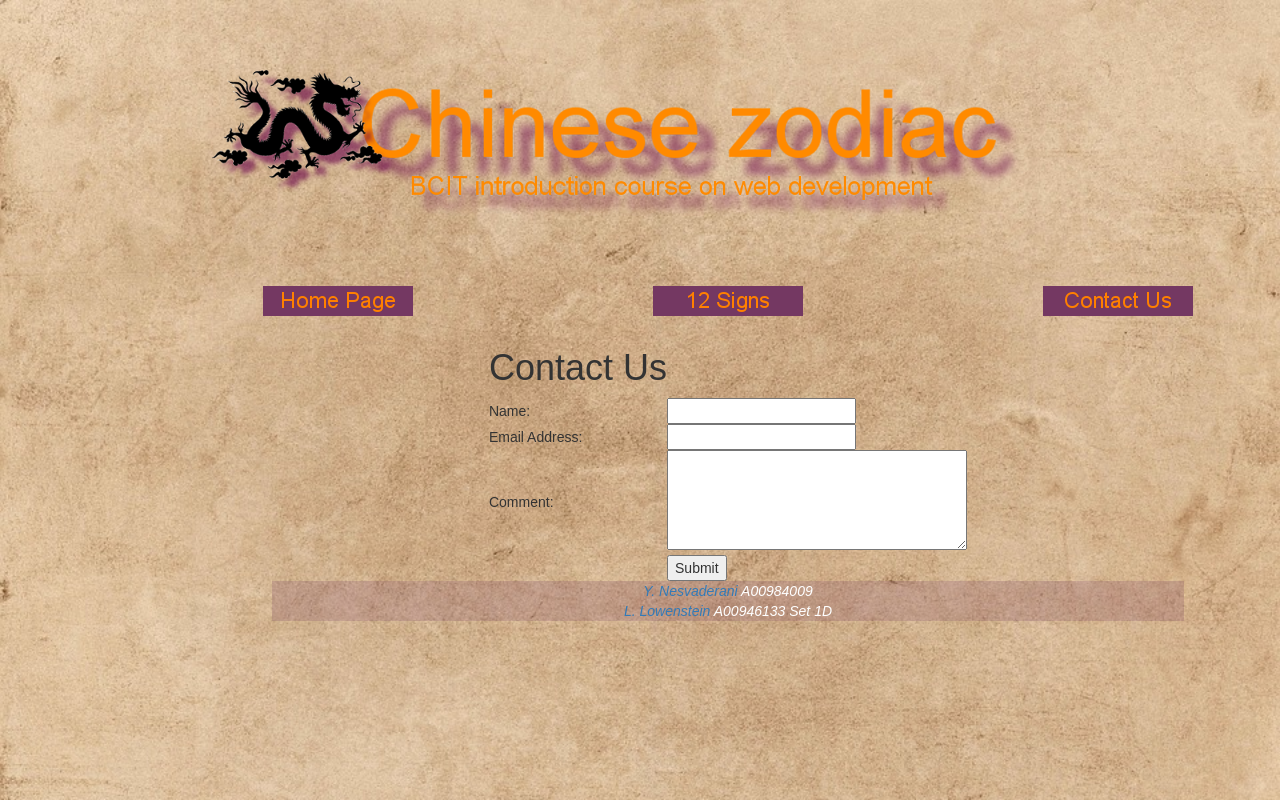
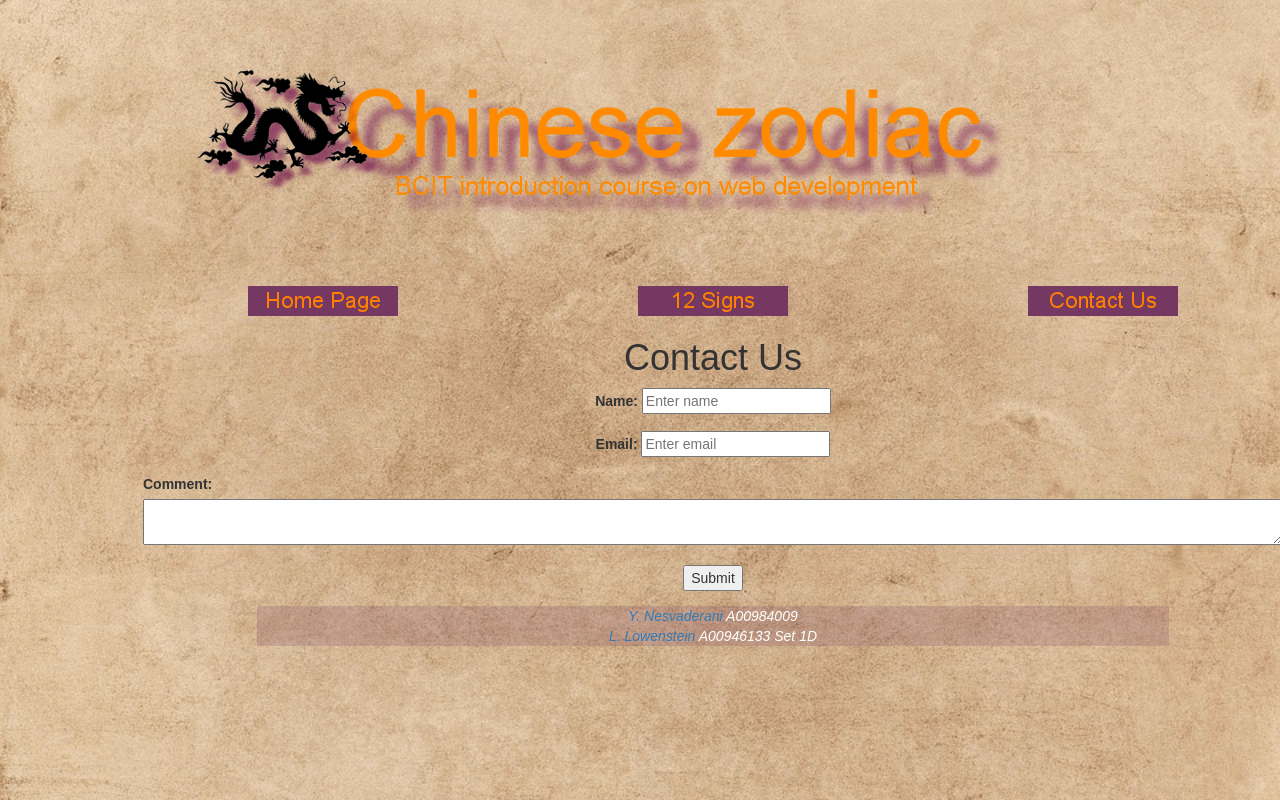
Before and after one commit to llowenstein/Chinese-Zodiac, a plain HTML site: page contactus.html in a window 1280 px wide. Shown: the top 800 px of the page. Drawn offline with Linux system fonts and the light colour scheme.

Commit message:
changed contactus page, uncommited changes from when we worked in the library

```diff
--- a/Style/ChineseZodiac.css
+++ b/Style/ChineseZodiac.css
@@ -2,9 +2,8 @@ body {
 	font-family: arial, sans-serif;
 	background-color: #eee;
 	background-repeat: repeat;
-	height: 100%;
+	margin: auto;
 	width: 80%;
-	margin: auto;
 	background-size: cover;
 	background-attachment: fixed;
 	text-align: center;
@@ -12,15 +11,19 @@ body {
 }
 
 .intro {
-	width: 50%;
+	font-size: 20px;
 	text-align: center;
 	margin: auto;
 }
 
 .summary{
-	width: 50%;
+	font-size: 20px;
 	text-align: center;
 	margin: auto;
+}
+
+h3 + p{
+	font-size: 20px;
 }
 
 img{
@@ -31,21 +34,15 @@ img{
 	text-align: center;
 }
 
-}
-
 #signs {
 	width: 80%;
 	height: auto;
 	margin: auto;
 }
 
-table {
-	margin: 0 auto;
-}
-
 textarea {
-	height: 100px;
-	width: 300px;
+	height: auto;
+	width: 100%;
 }
 
 #bar{
--- a/contactus.html
+++ b/contactus.html
@@ -2,8 +2,7 @@
 <html lang="en">
 <head>
 	<title>Contact Us</title>
-	<meta charset="utf-8">
-	<div class="container">
+	<meta charset="utf-8" name="viewport" content="width=device-width, initial-scale=1.0">
 	<link href="./Style/bootstrap.css" rel="stylesheet"/>
 	<link rel="stylesheet" href="./style/ChineseZodiac.css" />
 </head>
@@ -18,32 +17,31 @@
 			<div class="col-md-4"><a href="contactus.html"><img src= "Images/ContactUs.png" alt="Contact Us" /></a> </div>
 		</div>
 		<div id="contact">
+		<h1>Contact Us</h1>
 		<form action = "http://php.vncvr.ca/zodiac/" method = "post">
+	<div class="form-group">
 		<p>
 		<input type="hidden" name="Student1Name" value="Luli Lowenstein"/>
 		<input type="hidden" name="Student2Name" value="Yashar Nesvaderani"/>
 		<input type="hidden" name="Set" value="1D"/>
 		</p>
-			<table>
-				<tr>
-					<td><h1>Contact Us</h1></td>
-				</tr>
-				<tr>
-					<td align="left">Name:</td><td align="left"><input type="text" maxlength = "30" name="Name"/></td>
-				</tr>
-				<tr>
-					<td align="left">Email Address:</td> <td align="left"><input type="text" maxlength = "30" name = "Email"/></td>
-				</tr>
-				<tr>
-					<td align="left">Comment:</td> <td><textarea name ="Comment"
-					rows="2" cols="2"></textarea></td>
-				</tr>
-				<tr>
+			<div class="form-group">
+				<label for="name">Name:</label>
+				<input type="text" maxlength = "30" placeholder="Enter name" name="Name"/>
+			</div>
+			<div class="form-group">
+				<label for="email">Email:</label>
+				<input type="text" maxlength="30" placeholder="Enter email" name="Email"/>
+			</div>
+			<div class="form-group" align="left">
+				<label for="comment" >Comment:</label>
+				<textarea name="Comment" rows="2" cols="2"></textarea>
+			</div>
 				<td></td>
-					<td align="left"><input type="submit" name="send"/></td>
-				</tr>
-			</table>
+			<button type="submit" name="send"/>Submit</button>
+	</div>
 	</form>
+	</div>
 	<div id="footer">
 		<p><a href='m&#97;i&#108;&#116;o&#58;%79&#97;%&#55;&#51;ha%7293&#64;&#103;&#109;
 			a&#105;%6C&#46;c&#111;m'>Y. Nesvaderani</a> A00984009 <br/>
@@ -53,6 +51,5 @@
 		</p>
 	</div>
 	</div>
-</div>
 </body>
 </html>
```
Also changed, not shown: 12signs.html (+1 -0 lines), Dog.html (+1 -1 lines), Dragon.html (+1 -1 lines), Horse.html (+1 -1 lines), Monkey.html (+1 -1 lines), Ox.html (+1 -1 lines), Pig.html (+1 -1 lines), Rabbit.html (+1 -1 lines), Rat.html (+1 -1 lines), Rooster.html (+1 -1 lines), Sheep.html (+1 -1 lines), Snake.html (+1 -1 lines), Tiger.html (+1 -1 lines), index.html (+1 -1 lines). Lines whose indentation alone changed are shown as unchanged.
